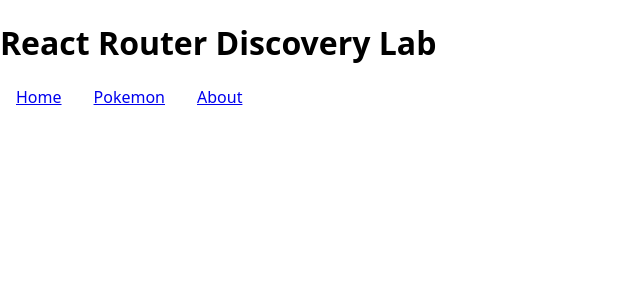
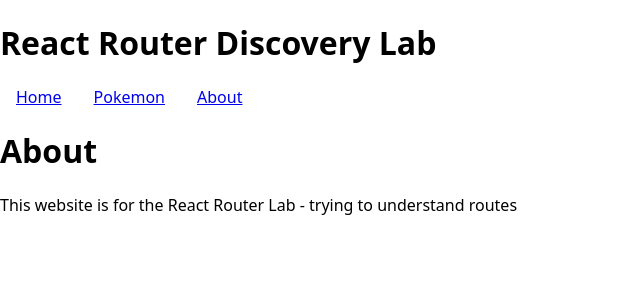
Before and after one commit to samuelschuetz77/React-Router-Discovery-Cael-and-Sam, a React (Vite) app: page /about in a window 1280 px wide. Shown: the top 300 px of the page, without its empty margins (0-640 px from the left). Built offline with nearby package versions, Linux system fonts and the light colour scheme.

Commit message:
add about nav

```diff
--- a/src/App.tsx
+++ b/src/App.tsx
@@ -1,19 +1,18 @@
 import Home from "./Home"
 import PokemonPage from "./PokemonPage"
-import { BrowserRouter, NavLink, Route, Routes } from 'react-router-dom'
+import About from "./components/About"
+import { BrowserRouter, Route, Routes } from 'react-router-dom'
+import Nav from "./components/Nav"
 
 function App() {
   return (
     <>
       <h1>React Router Discovery Lab</h1>
       <BrowserRouter>
-      <div>
-        <NavLink to="/home" style={{padding: '1rem'}}>Home</NavLink>
-        <NavLink to="/pokemon" style={{padding: '1rem'}}>Pokemon</NavLink>
-        <NavLink to="/home" style={{padding: '1rem'}}>About</NavLink>
-      </div>
+        <Nav/>
         <Routes>
-          <Route path="/home" element={<Home />}></Route>
+          <Route path ="/" element={<Home/>}/>
+          <Route path="/about" element={<About />} />
           <Route path="/pokemon/*" element={<PokemonPage/>}/>
         </Routes>
       </BrowserRouter>
--- /dev/null
+++ b/src/components/About.tsx
@@ -0,0 +1,10 @@
+function About () {
+    return(
+        <>
+            <h1>About</h1>
+            <p>This website is for the React Router Lab - trying to understand routes</p>
+        </>
+    )
+}
+
+export default About
--- /dev/null
+++ b/src/components/Nav.tsx
@@ -0,0 +1,15 @@
+import { NavLink } from "react-router-dom"
+
+function Nav () {
+    return(
+
+      <div>
+        <NavLink to="/" style={{padding: '1rem'}}>Home</NavLink>
+        <NavLink to="/pokemon" style={{padding: '1rem'}}>Pokemon</NavLink>
+        <NavLink to="/about" style={{padding: '1rem'}}>About</NavLink>
+      </div>
+
+    )
+}
+
+export default Nav
```
